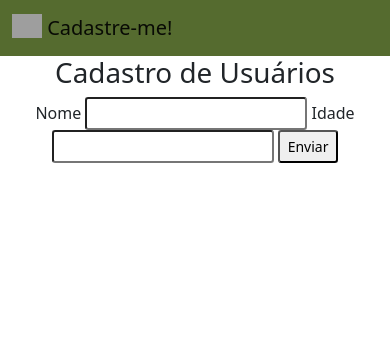
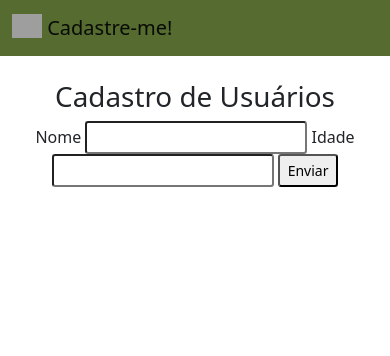
Before and after one commit to aoagostinho2023/novo_projeto_django, a Django app: page / in a window 390 px wide. Shown: the top 356 px of the page. Run offline with Django 5.2, Linux system fonts and the light colour scheme; grey boxes are pictures that could not be loaded.

Commit message:
responsividade

```diff
--- a/app_cad_usuarios/templates/usuarios/base.html
+++ b/app_cad_usuarios/templates/usuarios/base.html
@@ -18,7 +18,7 @@
   <body>
     <nav
       style="background-color: darkolivegreen !important"
-      class="navbar navbar-light bg-light"
+      class="navbar navbar-expand-lg navbar-light bg-light"
     >
       <div class="container-fluid">
         <a class="navbar-brand" href="{% url 'home' %}">
@@ -29,13 +29,12 @@
             height="24"
             class="d-inline-block align-text-top"
           />
-
           Cadastre-me!
         </a>
       </div>
     </nav>
 
-    {% block conteudo %} {% endblock %}
+    <main class="container my-4">{% block conteudo %} {% endblock %}</main>
 
     <!-- Optional JavaScript; choose one of the two! -->
 
```
